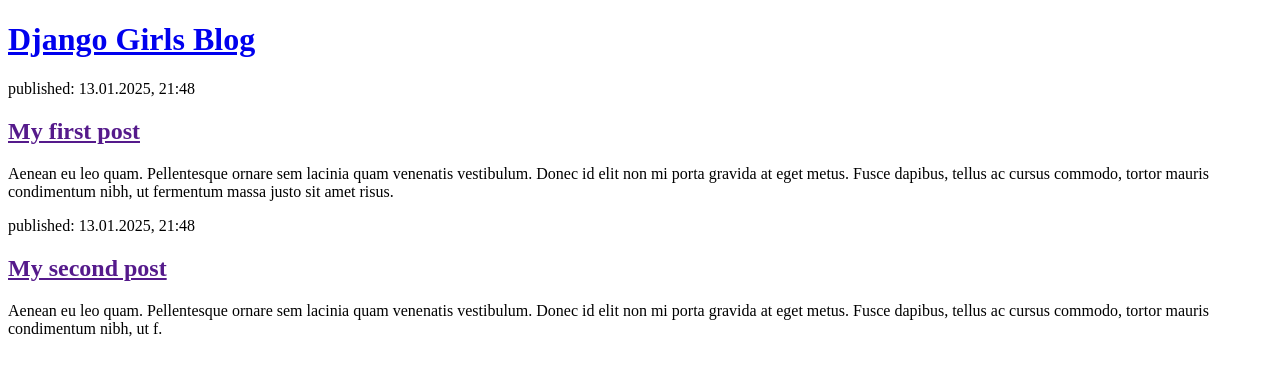
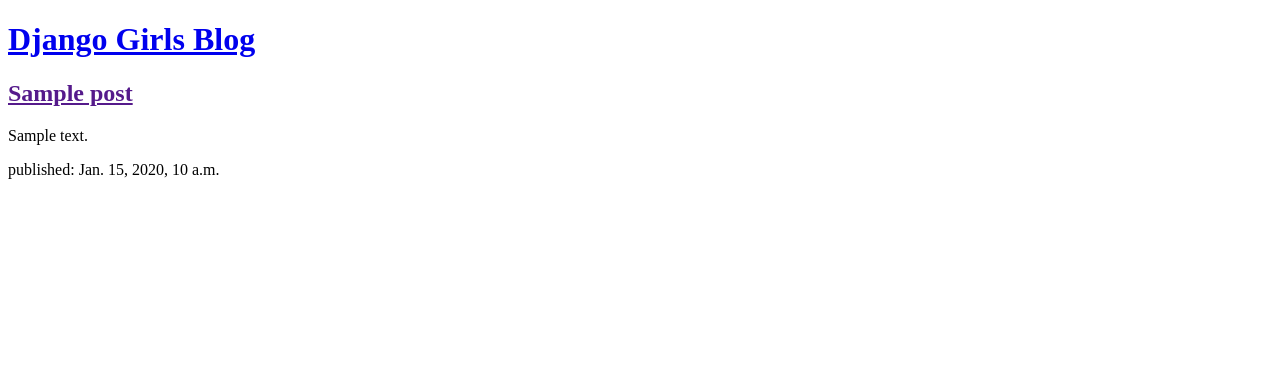
Before and after one commit to vladvidov/my-first-blog, a Django app: page / in a window 1280 px wide. Shown: the top 376 px of the page. Run offline with Django 5.2, Linux system fonts and the light colour scheme; tables that the repository leaves empty hold one stand-in row (values such as "Sample post").

Commit message:
Modified templates to display posts from database.

```diff
--- a/blog/templates/blog/post_list.html
+++ b/blog/templates/blog/post_list.html
@@ -7,7 +7,7 @@
         <header>
             <h1><a href="/">Django Girls Blog</a></h1>
         </header>
-
+<!--
         <article>
             <time>published: 13.01.2025, 21:48</time>
             <h2><a href="">My first post</a></h2>
@@ -19,5 +19,13 @@
             <h2><a href="">My second post</a></h2>
             <p>Aenean eu leo quam. Pellentesque ornare sem lacinia quam venenatis vestibulum. Donec id elit non mi porta gravida at eget metus. Fusce dapibus, tellus ac cursus commodo, tortor mauris condimentum nibh, ut f.</p>
         </article>
+-->
+	{% for post in posts %}
+	    <article>
+	        <h2><a href="">{{ post.title }}</a></h2>
+	        <p>{{ post.text|linebreaksbr }}</p>
+	        <time>published: {{ post.published_date }}</time>
+	    </article>
+	{% endfor %}
     </body>
 </html>
--- a/blog/views.py
+++ b/blog/views.py
@@ -1,5 +1,8 @@
 from django.shortcuts import render
+from django.utils import timezone
+from .models import Post
 
 # Create your views here.
 def post_list(request):
-    return render(request, 'blog/post_list.html', {})
+    posts = Post.objects.filter(published_date__lte=timezone.now()).order_by('published_date')
+    return render(request, 'blog/post_list.html', {'posts': posts})
```
